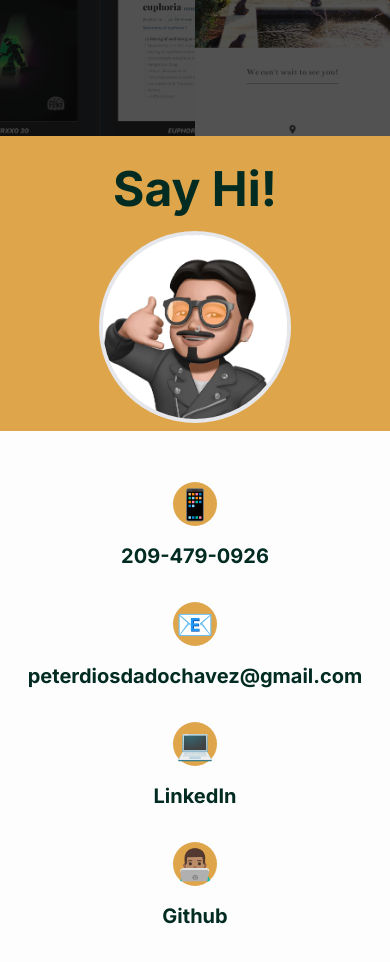
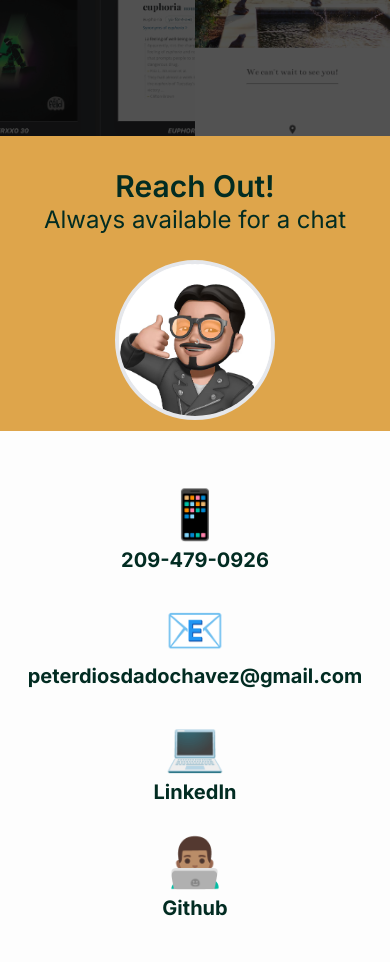
Before and after one commit to PetDios9/personal-site-v2, a Next.js app: page / in a window 390 px wide. Shown: the part 3240-4202 px from the top of the page. Built offline with nearby package versions, Linux system fonts and the light colour scheme.

Commit message:
style: removed border on landing, removed circles around icons in contact

```diff
--- a/src/components/Contact.tsx
+++ b/src/components/Contact.tsx
@@ -4,9 +4,16 @@ import memoji from "../../public/memoji.jpeg";
 export default function Contact() {
   return (
     <div className="bg-tetriary-color h-screen flex justify-center items-center flex-col">
-      <div className="bg-secondary-color h-[35vh] w-screen lg:w-[50vw] flex flex-col items-center justify-around pt-5 lg:pt-8 text-5xl font-bold">
-        <h2 className="text-primary-color">Say Hi!</h2>
-        <div className="relative rounded-full flex bg-tetriary-color size-48 border-4 bg-[url('/avatar.png')] bg-center bg-cover">
+      <div className="bg-secondary-color h-[35vh] w-screen lg:w-[50vw] flex flex-col items-center justify-around pt-5 lg:pt-8">
+        <div className="flex flex-col justify-center items-center">
+          <h2 className="text-primary-color text-3xl font-semibold">
+            Reach Out!
+          </h2>
+          <h3 className="text-primary-color text-2xl">
+            Always available for a chat
+          </h3>
+        </div>
+        <div className="relative rounded-full flex bg-tetriary-color size-40 border-4 bg-[url('/avatar.png')] bg-center bg-cover">
           <Image
             className="rounded-full"
             src={memoji}
@@ -17,45 +24,37 @@ export default function Contact() {
       </div>
       <div className="flex flex-col items-center justify-center bg-tetriary-color h-[65vh] w-screen lg:w-[50vw] z-10 text-primary-color gap-8">
         <a
-          className="flex flex-col items-center justify-center gap-4"
+          className="flex flex-col items-center justify-center gap-2"
           href="tel:12094790926"
         >
-          <div className="rounded-full flex justify-center items-center bg-secondary-color size-11 lg:size-16">
-            <h2 className="text-3xl font-medium text-center">📱</h2>
-          </div>
+          <h2 className="text-5xl font-medium text-center">📱</h2>
           <p className="text-xl lg:text-2xl font-bold text-center">
             209-479-0926
           </p>
         </a>
         <a
-          className="flex flex-col items-center justify-center gap-4"
+          className="flex flex-col items-center justify-center gap-2"
           href="mailto:peterdiosdadochavez@gmail.com"
         >
-          <div className="rounded-full flex justify-center items-center bg-secondary-color size-11 lg:size-16">
-            <h2 className="text-3xl font-medium text-center">📧</h2>
-          </div>
+          <h2 className="text-5xl font-medium text-center">📧</h2>
           <p className="text-xl lg:text-2xl font-bold text-center">
             peterdiosdadochavez@gmail.com
           </p>
         </a>
         <a
-          className="flex flex-col items-center justify-center gap-4"
+          className="flex flex-col items-center justify-center gap-2"
           href="https://linkedin.com/in/peter-diosdado"
           target="_blank"
         >
-          <div className="rounded-full flex justify-center items-center bg-secondary-color size-11 lg:size-16">
-            <h2 className="text-3xl font-medium text-center">💻</h2>
-          </div>
+          <h2 className="text-5xl font-medium text-center">💻</h2>
           <p className="text-xl lg:text-2xl font-bold text-center">LinkedIn</p>
         </a>
         <a
-          className="flex flex-col items-center justify-center gap-4"
+          className="flex flex-col items-center justify-center gap-2"
           href="https://github.com/petdios9"
           target="_blank"
         >
-          <div className="rounded-full flex justify-center items-center bg-secondary-color size-11 lg:size-16">
-            <h2 className="text-3xl font-medium text-center">👨🏽‍💻</h2>
-          </div>
+          <h2 className="text-5xl font-medium text-center">👨🏽‍💻</h2>
           <p className="text-xl lg:text-2xl font-bold text-center">Github</p>
         </a>
       </div>
--- a/src/components/Landing.tsx
+++ b/src/components/Landing.tsx
@@ -2,7 +2,7 @@ import Image from "next/image";
 
 export default function Landing() {
   return (
-    <div className="h-screen lg:w-[50vw] flex flex-col justify-center items-center lg:items-start lg:pl-14 xl:pl-20 gap-3 bg-primary-color text-tetriary-color lg:border-r-2 lg:border-secondary-color">
+    <div className="h-screen lg:w-[50vw] flex flex-col justify-center items-center lg:items-start lg:pl-14 xl:pl-20 gap-3 bg-primary-color text-tetriary-color">
       <h2 className="whitespace-nowrap text-4xl lg:text-5xl xl:text-6xl font-bold text-left">
         Hello World. I am
       </h2>
```
